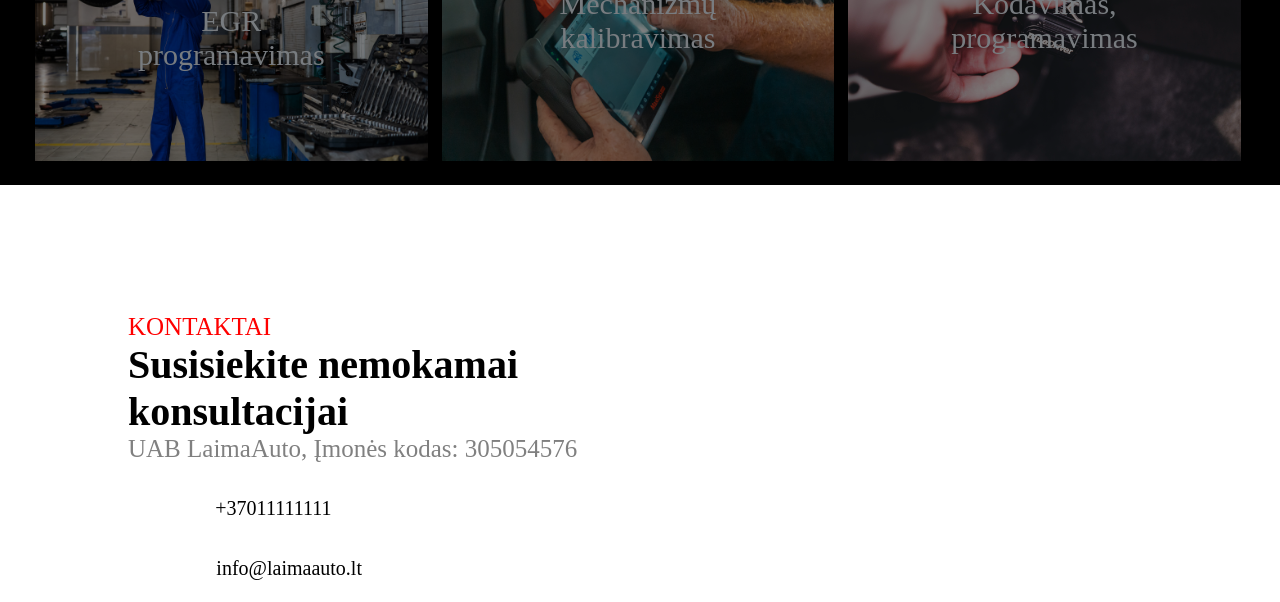
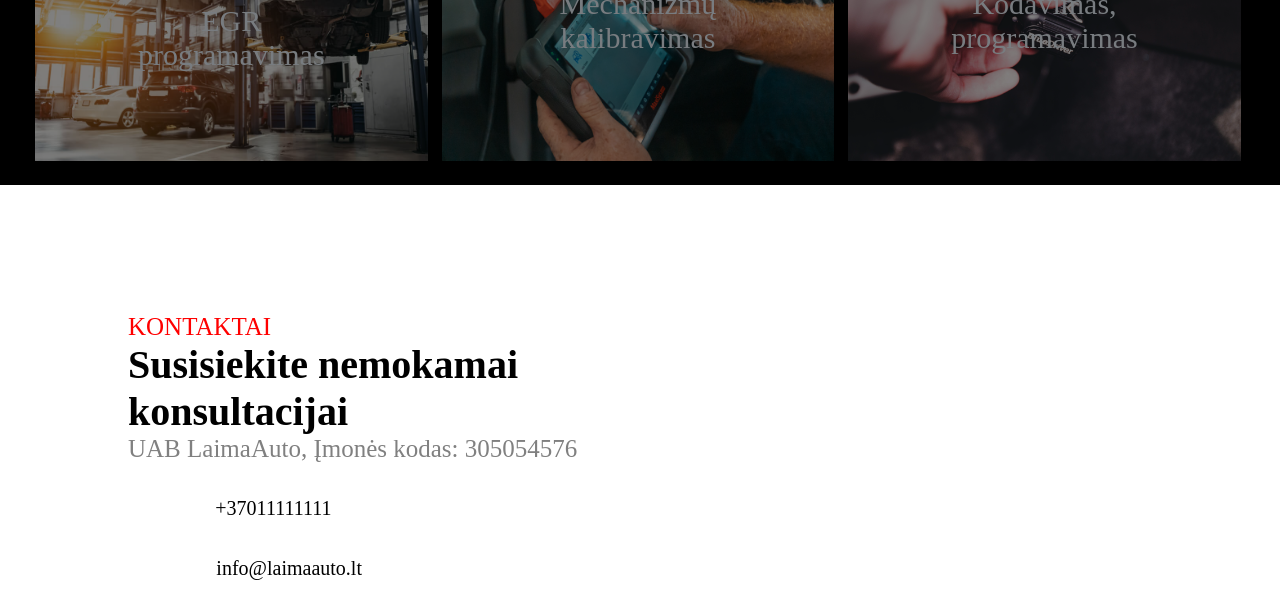
Before and after one commit to LaimaLP/Project_2_LaimaAuto, a plain HTML site: page index.html in a window 1280 px wide. Shown: the part 2143-2745 px from the top of the page. Drawn offline with Linux system fonts and the light colour scheme.

Commit message:
Changed photo in service

```diff
--- a/index.html
+++ b/index.html
@@ -123,7 +123,7 @@
 		</div>
 		<div class="three">
 			<div class="threePhoto">
-				<img src="images/1 (3).jpg" alt="diagnostic" style="width:100%">
+				<img src="images/car_service.jpg" alt="diagnostic" style="width:100%">
 				<div class="textOn">
 					<span style="background-color: aqua;font-size:20px;color:black;padding:5px">LaimaAuto</span> <br>
 					DPF/FAP ir EGR programavimas <br>
```
Also changed, not shown: images/car_service.jpg (added).
